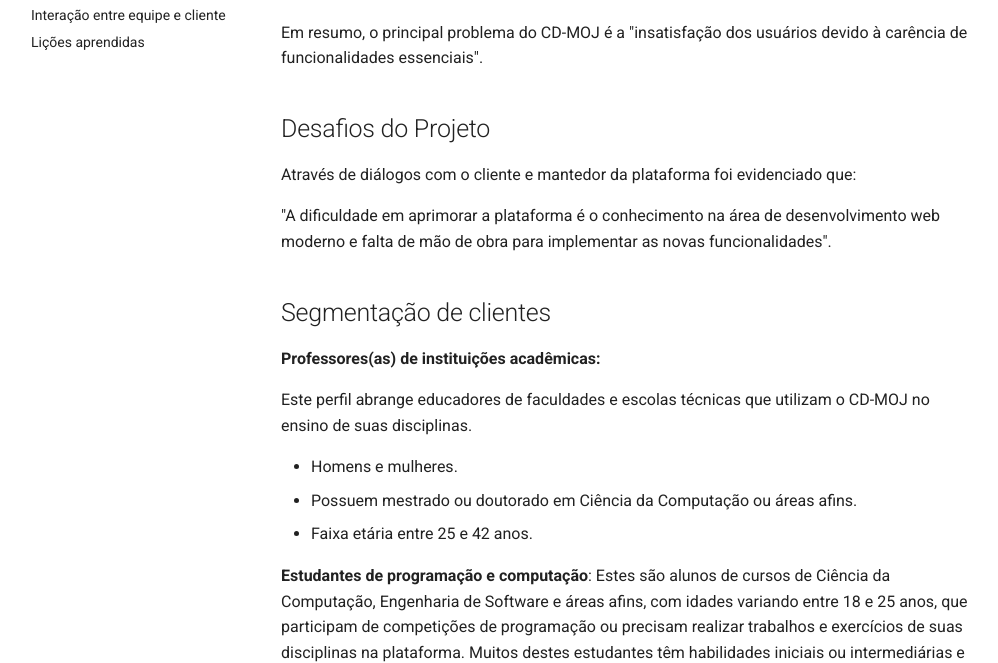
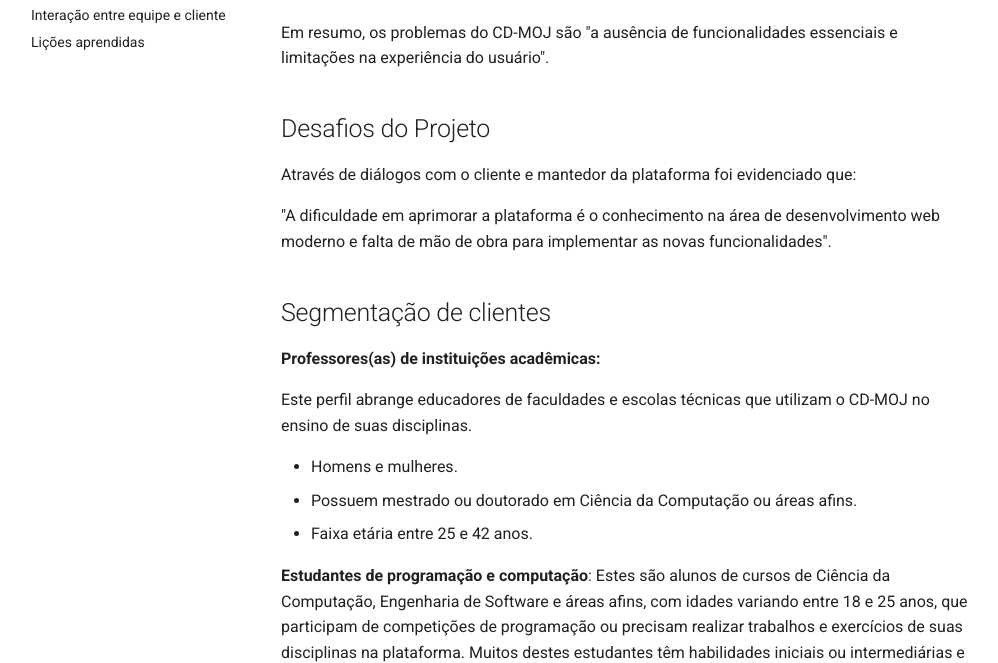
Before and after one commit to mdsreq-fga-unb/2024.2-T01-CD-MOJ, an MkDocs documentation site: the page built from docs/visao/Cenario.md, in a window 1280 px wide and 900 px high, scrolled down 2417 px, cut to the strip 237-900 px from the top of the window. Shown: the whole strip, without its empty margins (15-1013 px from the left). Built offline with MkDocs 1.6.1 and Material for MkDocs 9.7.7, drawn with Linux system fonts in a browser that asks for light colours.

Commit message:
docs(#3): melhora a descrição do problema

```diff
--- a/docs/visao/Cenario.md
+++ b/docs/visao/Cenario.md
@@ -30,7 +30,7 @@
 
 <iframe frameborder="0" style="width:100%;height:1087px;" src="https://viewer.diagrams.net/?tags=%7B%7D&lightbox=1&highlight=0000ff&edit=_blank&layers=1&nav=1&title=Ishikawa.drawio#Uhttps%3A%2F%2Fdrive.google.com%2Fuc%3Fid%3D1VoB8x6kYtdlWgaWsdw_P5z6ERA_5mkL_%26export%3Ddownload"></iframe>
 
-Em resumo, o principal problema do CD-MOJ é a "insatisfação dos usuários devido à carência de funcionalidades essenciais".
+Em resumo, os problemas do CD-MOJ são "a ausência de funcionalidades essenciais e limitações na experiência do usuário".
 
 ## Desafios do Projeto
 
```
